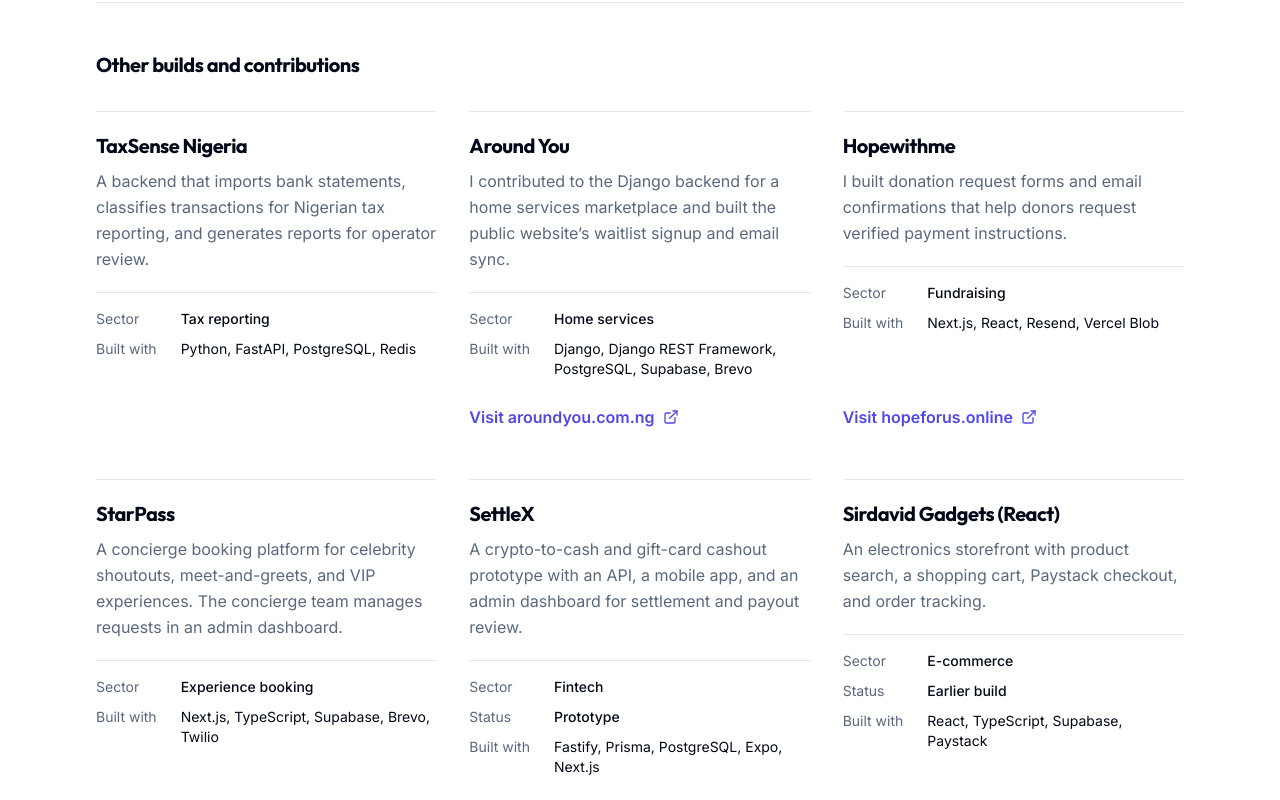
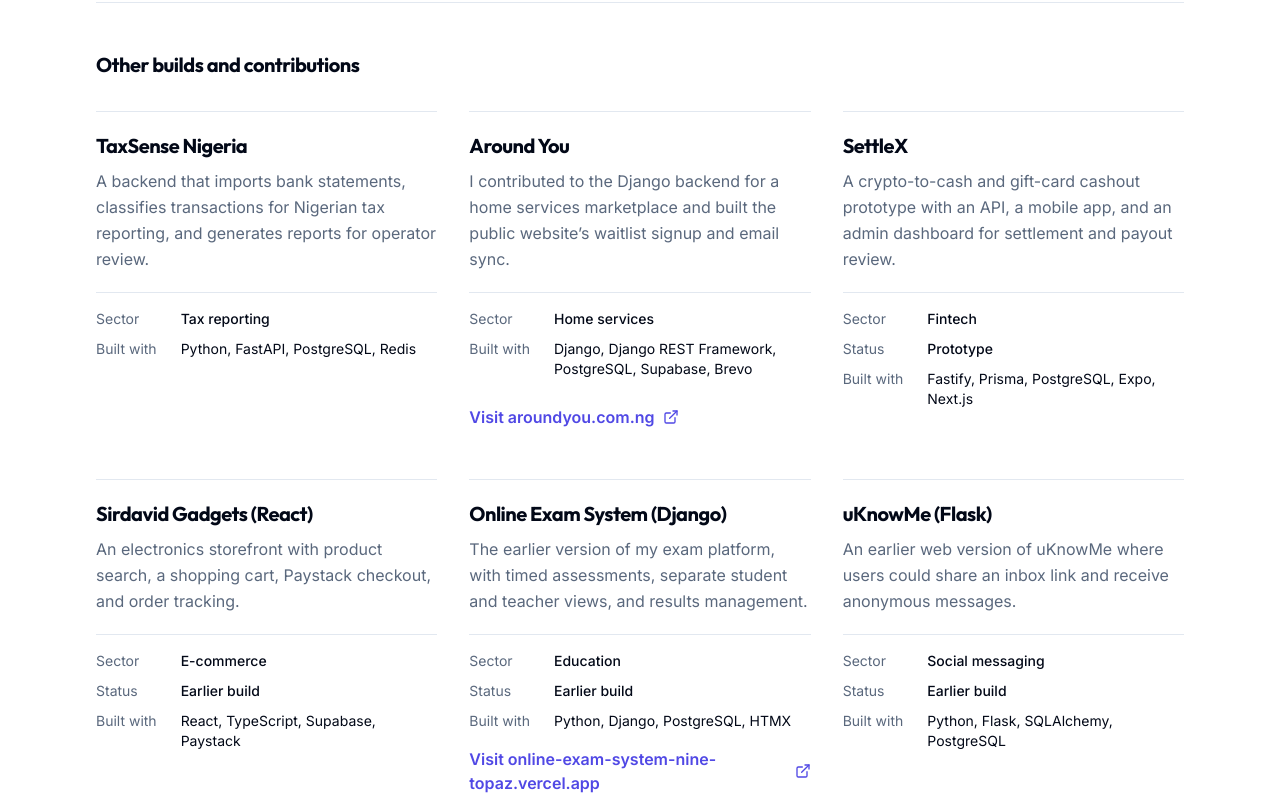
Before and after one commit to sirdavid001/MY-PORTFOLIO, a React (Vite) app: page /projects in a window 1280 px wide. Shown: the part 3280-4080 px from the top of the page. Built offline with nearby package versions, Linux system fonts and the light colour scheme.

Commit message:
Remove Hopewithme and StarPass from Projects

```diff
--- a/src/data/projects.js
+++ b/src/data/projects.js
@@ -123,21 +123,6 @@ export const projects = [
     link: "https://aroundyou.com.ng",
   },
   {
-    title: "Hopewithme",
-    sector: "Fundraising",
-    description:
-      "I built donation request forms and email confirmations that help donors request verified payment instructions.",
-    stack: ["Next.js", "React", "Resend", "Vercel Blob"],
-    link: "https://hopeforus.online",
-  },
-  {
-    title: "StarPass",
-    sector: "Experience booking",
-    description:
-      "A concierge booking platform for celebrity shoutouts, meet-and-greets, and VIP experiences. The concierge team manages requests in an admin dashboard.",
-    stack: ["Next.js", "TypeScript", "Supabase", "Brevo", "Twilio"],
-  },
-  {
     title: "SettleX",
     sector: "Fintech",
     status: "Prototype",
```
